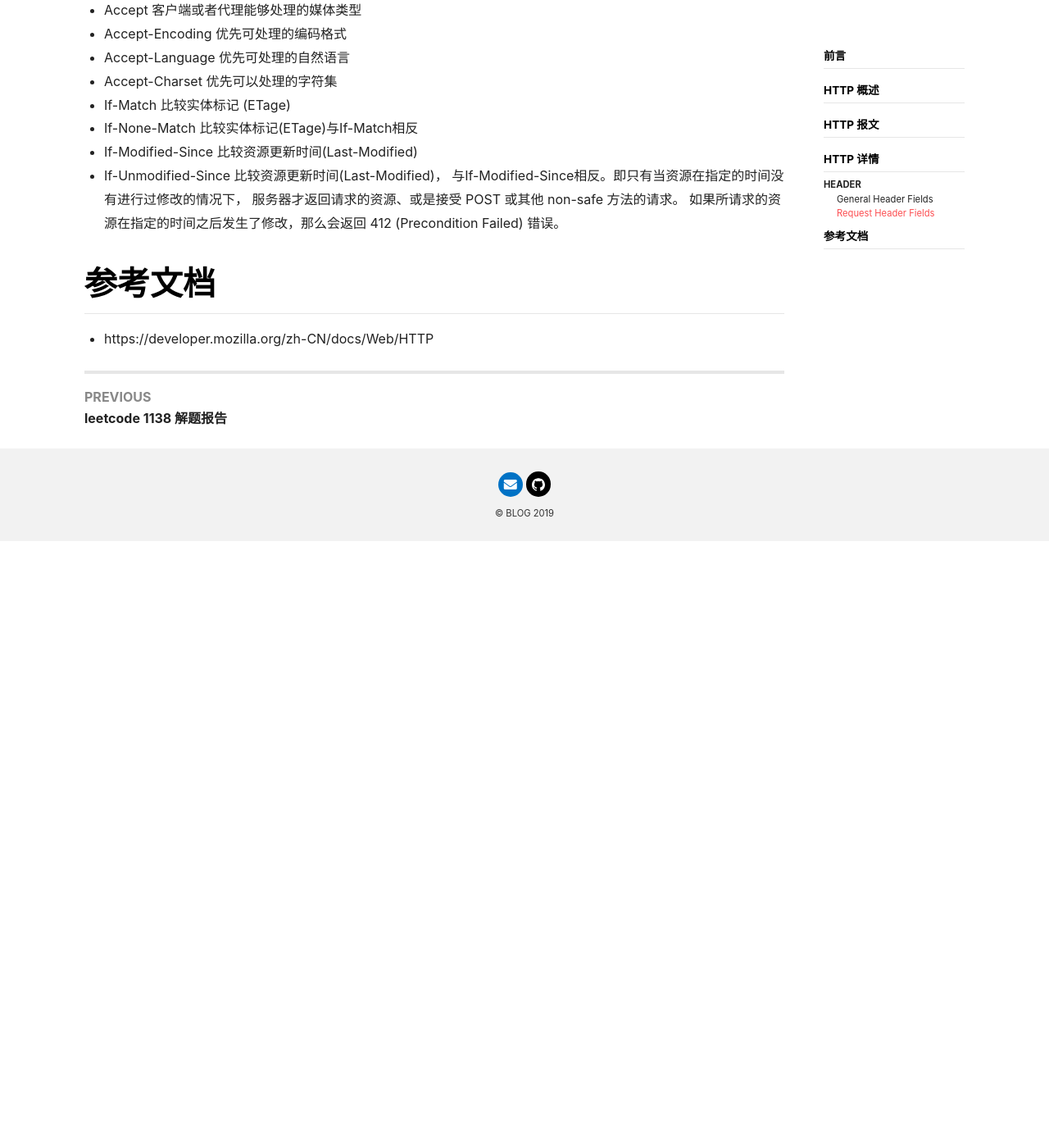
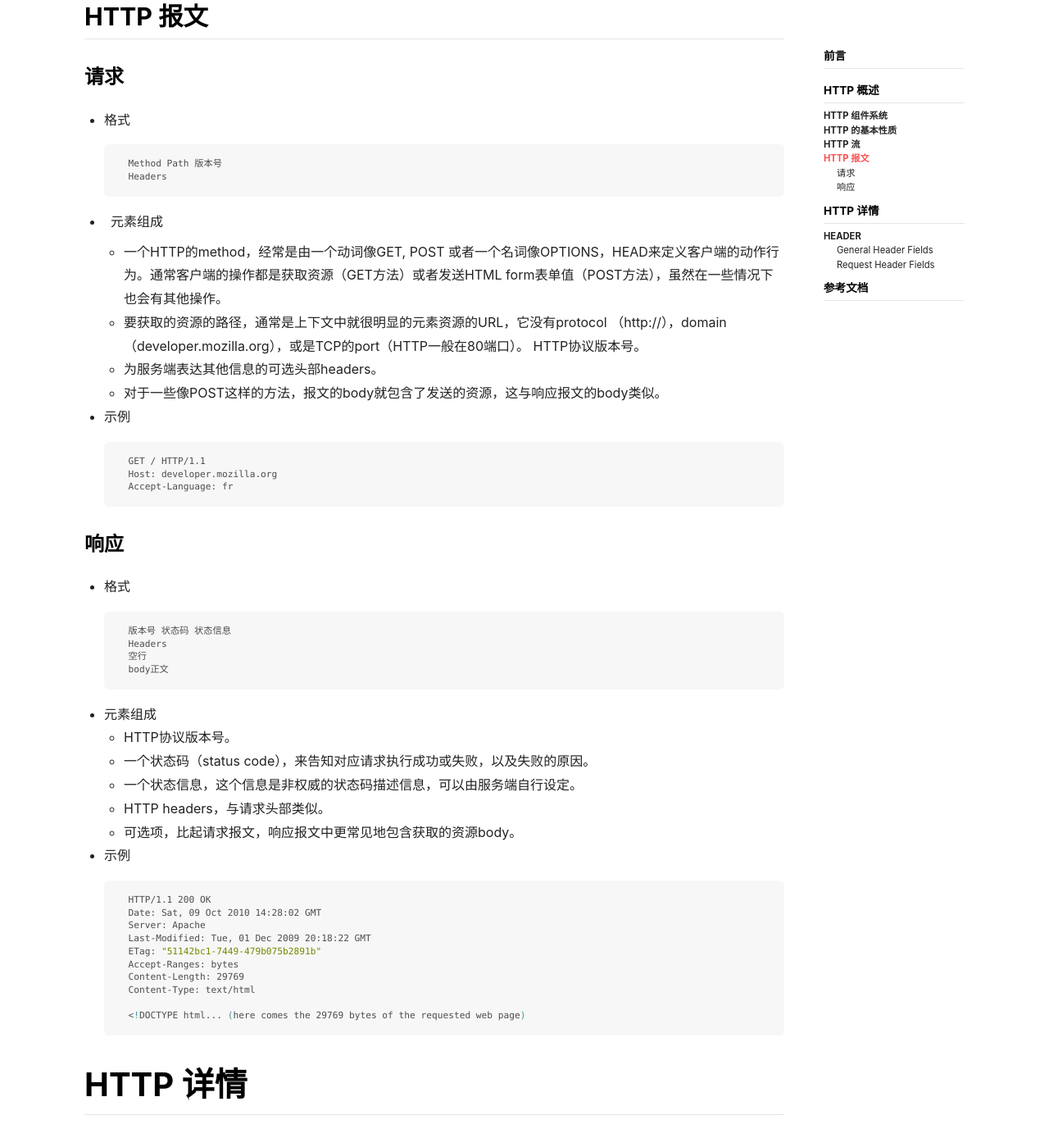
Before and after one commit to sureally/sureally.github.io, a Jekyll site: the page built from _posts/2019-08-11-HTTP那些事儿.markdown, in a window 1280 px wide and 1400 px high, scrolled down 1275 px. Shown: the whole window at 82% size. Built offline with Jekyll 4.4.1, drawn with Linux system fonts in a browser that asks for light colours; nearby versions of some CDN libraries; before the commit the page ends 1935 px from its top, so only the background shows below that; some of the changed text lies outside the part shown.

Commit message:
Blog 更新。

````diff
--- a/_posts/2019-08-11-HTTP那些事儿.markdown
+++ b/_posts/2019-08-11-HTTP那些事儿.markdown
@@ -8,10 +8,88 @@ categories: http
 # 前言
 
 本文将总结http协议的相关内容以及问题，将保持长期更新。
+HTTP 是用于传输诸如HTML的超媒体文档的应用层协议。
+
+HTTP是一种能够获取如 HTML 这样的网络资源的 protocol(通讯协议)。
+它是在 Web 上进行数据交换的基础，是一种 client-server 协议，也就是说，
+请求通常是由像浏览器这样的接受方发起的。一个完整的Web文档通常是由不同的子文档拼接而成的，
+像是文本、布局描述、图片、视频、脚本等等。
 
 # HTTP 概述
 
-# HTTP 报文
+## HTTP 组件系统
+
+## HTTP 的基本性质
+- 简单的
+- 可以扩展的: 通过header。
+- 无状态的，有会话的。
+- HTTP是应用层协议，需要底层的传输层协议。但是，不一定需要面向连接的，只需要是可靠的连接。
+主要还是使用的TCP。
+
+## HTTP 流
+
+当客户端想要和服务端进行信息交互时（服务端是指最终服务器，或者是一个中间代理），过程表现为下面几步：
+
+1. 打开一个TCP连接：TCP连接被用来发送一条或多条请求，以及接受响应消息。客户端可能打开一条新的连接，或重用一个已经存在的连接，或者也可能开几个新的TCP连接连向服务端。
+
+2. 发送一个HTTP报文：HTTP报文（在HTTP/2之前）是语义可读的。
+在HTTP/2中，这些简单的消息被封装在了帧中，这使得报文不能被直接读取，但是原理仍是相同的。
+
+3. 服务端返回报文
+
+4. 关闭连接或者为后续请求重用连接
+
+## HTTP 报文
+
+### 请求
+- 格式
+    ```bash
+    Method Path 版本号
+    Headers
+    ```
+- 元素组成
+
+  - 一个HTTP的method，经常是由一个动词像GET, POST 或者一个名词像OPTIONS，HEAD来定义客户端的动作行为。通常客户端的操作都是获取资源（GET方法）或者发送HTML form表单值（POST方法），虽然在一些情况下也会有其他操作。
+  - 要获取的资源的路径，通常是上下文中就很明显的元素资源的URL，它没有protocol （http://），domain（developer.mozilla.org），或是TCP的port（HTTP一般在80端口）。
+  HTTP协议版本号。
+  - 为服务端表达其他信息的可选头部headers。
+  - 对于一些像POST这样的方法，报文的body就包含了发送的资源，这与响应报文的body类似。
+- 示例
+    ```bash
+    GET / HTTP/1.1
+    Host: developer.mozilla.org
+    Accept-Language: fr
+    ```
+
+### 响应
+- 格式
+    ```bash
+    版本号 状态码 状态信息
+    Headers
+    空行
+    body正文
+    ```
+- 元素组成
+  - HTTP协议版本号。
+  - 一个状态码（status code），来告知对应请求执行成功或失败，以及失败的原因。
+  - 一个状态信息，这个信息是非权威的状态码描述信息，可以由服务端自行设定。
+  - HTTP headers，与请求头部类似。
+  - 可选项，比起请求报文，响应报文中更常见地包含获取的资源body。
+
+- 示例
+    ```bash
+    HTTP/1.1 200 OK
+    Date: Sat, 09 Oct 2010 14:28:02 GMT
+    Server: Apache
+    Last-Modified: Tue, 01 Dec 2009 20:18:22 GMT
+    ETag: "51142bc1-7449-479b075b2891b"
+    Accept-Ranges: bytes
+    Content-Length: 29769
+    Content-Type: text/html
+
+    <!DOCTYPE html... (here comes the 29769 bytes of the requested web page)
+    ```
+
 
 # HTTP 详情
 
````
